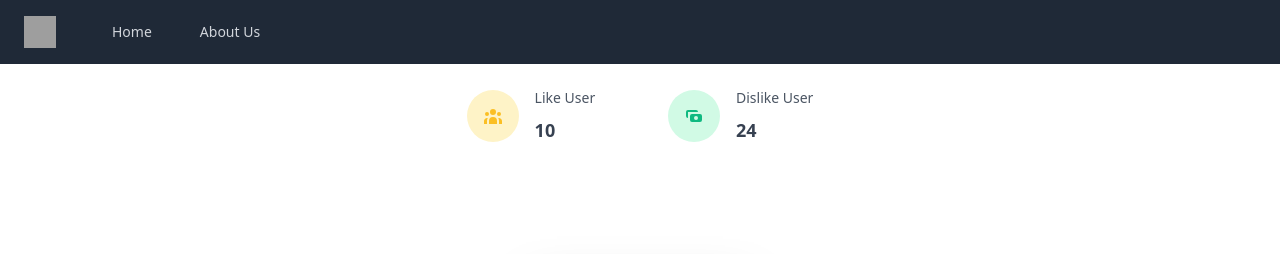
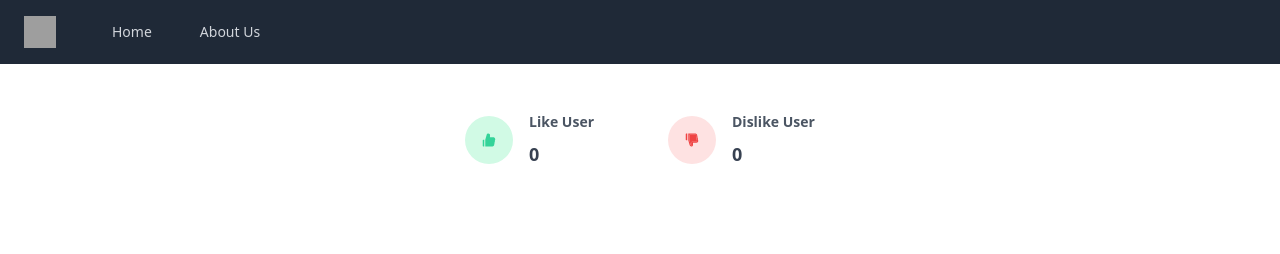
Before and after one commit to reazul7/dog-list, a React (Create React App) app: page /home in a window 1280 px wide. Shown: the top 254 px of the page. Built offline with nearby package versions, Linux system fonts and the light colour scheme; no server answers; grey boxes are pictures that could not be loaded.

Commit message:
dynamic counter

```diff
--- a/src/components/Counter/Counter.js
+++ b/src/components/Counter/Counter.js
@@ -1,45 +1,40 @@
 import React from "react";
+import { AiFillLike, AiTwotoneDislike } from "react-icons/ai";
 
-const Counter = () => {
+const Counter = (props) => {
+    const {likeDog, disLikeDog} = props;
+
   return (
     <div>
-      <div class="p2-2">
+      <div class="pt-4">
         <main class="h-full overflow-y-auto">
           <div class="container  mx-auto grid ">
             <div class="mx-auto grid gap-2 mb-8 md:grid-cols-2 xl:grid-cols-2">
 
               <div class="flex items-center p-4 bg-white rounded-lg shadow-xs dark:bg-gray-800">
-                <div class="p-3 mr-4 text-yellow-400 bg-yellow-100 rounded-full dark:text-orange-100 dark:bg-yellow-500">
-                  <svg class="w-5 h-5" fill="currentColor" viewBox="0 0 20 20">
-                    <path d="M13 6a3 3 0 11-6 0 3 3 0 016 0zM18 8a2 2 0 11-4 0 2 2 0 014 0zM14 15a4 4 0 00-8 0v3h8v-3zM6 8a2 2 0 11-4 0 2 2 0 014 0zM16 18v-3a5.972 5.972 0 00-.75-2.906A3.005 3.005 0 0119 15v3h-3zM4.75 12.094A5.973 5.973 0 004 15v3H1v-3a3 3 0 013.75-2.906z"></path>
-                  </svg>
+                <div class="p-3 mr-4 text-green-400 bg-green-100 rounded-full dark:text-orange-100 dark:bg-yellow-500">
+                  <AiFillLike />
                 </div>
                 <div>
-                  <p class="mb-2 text-sm font-medium text-gray-600 dark:text-gray-400">
+                  <p class="mb-2 text-sm font-bold text-gray-600 dark:text-gray-400">
                     Like User
                   </p>
                   <p class="text-lg font-semibold text-gray-700 dark:text-gray-200">
-                    10
+                    {likeDog}
                   </p>
                 </div>
               </div>
 
               <div class="flex items-center p-4 bg-white rounded-lg shadow-xs dark:bg-gray-800">
-                <div class="p-3 mr-4 text-green-500 bg-green-100 rounded-full dark:text-green-100 dark:bg-green-500">
-                  <svg class="w-5 h-5" fill="currentColor" viewBox="0 0 20 20">
-                    <path
-                      fill-rule="evenodd"
-                      d="M4 4a2 2 0 00-2 2v4a2 2 0 002 2V6h10a2 2 0 00-2-2H4zm2 6a2 2 0 012-2h8a2 2 0 012 2v4a2 2 0 01-2 2H8a2 2 0 01-2-2v-4zm6 4a2 2 0 100-4 2 2 0 000 4z"
-                      clip-rule="evenodd"
-                    ></path>
-                  </svg>
+                <div class="p-3 mr-4 text-red-500 bg-red-100 rounded-full dark:text-green-100 dark:bg-green-500">
+                  <AiTwotoneDislike />
                 </div>
                 <div>
-                  <p class="mb-2 text-sm font-medium text-gray-600 dark:text-gray-400">
+                  <p class="mb-2 text-sm font-bold text-gray-600 dark:text-gray-400">
                     Dislike User
                   </p>
                   <p class="text-lg font-semibold text-gray-700 dark:text-gray-200">
-                    24
+                    {disLikeDog}
                   </p>
                 </div>
               </div>
--- a/src/components/Dog/Dog.js
+++ b/src/components/Dog/Dog.js
@@ -1,6 +1,7 @@
 import React, { useEffect, useState } from "react";
 import DogTable from "../DogTable/DogTable";
-import { AiFillLike, AiTwotoneDislike } from 'react-icons/ai';
+import { AiFillLike, AiTwotoneDislike } from "react-icons/ai";
+import Counter from "../Counter/Counter";
 
 const Dog = () => {
   const [dog, setDog] = useState({});
@@ -30,6 +31,11 @@ const Dog = () => {
   }, []);
 
   return (
+    <div>
+      <section>
+        <Counter likeDog={likeDog} disLikeDog={disLikeDog}/>
+      </section>
+
       <main className="py-5">
         <section className="flex justify-center pt-2">
           <img
@@ -40,9 +46,19 @@ const Dog = () => {
         </section>
 
         <section className="flex justify-center py-3">
-        <button onClick={handleLike} className="flex border-1 border-green-500 bg-gray-200 px-4 py-1 rounded text-green-600">Like <AiFillLike className="ml-1 mt-1"/> </button>
+          <button
+            onClick={handleLike}
+            className="flex border-1 border-green-500 bg-gray-200 px-4 py-1 rounded text-green-600"
+          >
+            Like <AiFillLike className="ml-1 mt-1" />{" "}
+          </button>
           <span className="px-3"></span>
-        <button onClick={handleDisLike} className="flex border-1 border-red-500 bg-gray-200 px-4 py-1 rounded text-red-600">Dislike <AiTwotoneDislike className="ml-1 mt-1"/> </button>
+          <button
+            onClick={handleDisLike}
+            className="flex border-1 border-red-500 bg-gray-200 px-4 py-1 rounded text-red-600"
+          >
+            Dislike <AiTwotoneDislike className="ml-1 mt-1" />{" "}
+          </button>
         </section>
 
         <DogTable
@@ -53,6 +69,7 @@ const Dog = () => {
           disLikeDog={disLikeDog}
         />
       </main>
+    </div>
   );
 };
 
--- a/src/components/Home/Home.js
+++ b/src/components/Home/Home.js
@@ -8,7 +8,7 @@ const Home = () => {
     return (
         <div>
             <NavBar />
-            <Counter />
+            {/* <Counter /> */}
             <Dog/>
             <Footer/>
         </div>
```
Lines whose indentation alone changed are shown as unchanged.
